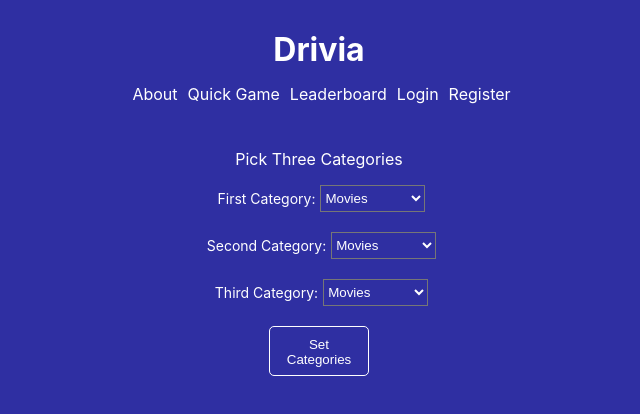
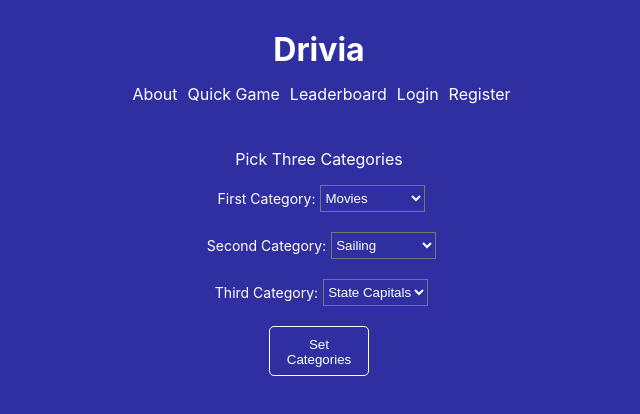
Before and after one commit to jordanhenn/drivia-client, a React (Create React App) app: page /gamesetup in a window 1280 px wide. Shown: the top 414 px of the page, without its empty margins (321-961 px from the left). Built offline with nearby package versions, Linux system fonts and the light colour scheme.

Commit message:
altered game setup

```diff
--- a/src/routes/GameSetupPage/GameSetupPage.css
+++ b/src/routes/GameSetupPage/GameSetupPage.css
@@ -34,3 +34,7 @@ button:hover {
     background-color: white;
     color: #2F2FA2;
 }
+
+.categories-set {
+    margin-bottom: 10px;
+}
--- a/src/routes/GameSetupPage/GameSetupPage.js
+++ b/src/routes/GameSetupPage/GameSetupPage.js
@@ -9,9 +9,9 @@ class GameSetupPage extends Component {
 
   state = {
     categoryOne: "movies",
-    categoryTwo: "movies",
-    categoryThree: "movies",
-    categoriesSet: "false",
+    categoryTwo: "sailing",
+    categoryThree: "state-capitals",
+    categoriesSet: false,
     error: null
   }
 
@@ -63,31 +63,25 @@ class GameSetupPage extends Component {
     this.setState({ categoryThree: e.target.value });
   }
 
-  renderStartGame() {
-    if (this.state.categoriesSet === true) {
-      return (<Link to={'/game'}>
-        Click here to start the game
-      </Link>)
-    }
-  }
-
   componentDidMount() {
     this.context.clearScore()
   }
 
   render() {
     const { error } = this.state
+    console.log(this.state.categoriesSet)
     return (
       <div>
       <div role='alert'>
           {error && <p className='red'>{error}</p>}
         </div>
+      {!(this.state.categoriesSet) ?
       <form className='categories' onSubmit={(e) => this.handleCategorySubmit(e)}>
           <fieldset>
             <legend>Pick Three Categories</legend>
             <div className="category-styling">
             <label htmlFor="categorytwo">First Category:</label>
-            <select defaultValue="movies" name="categoryone" id="categoryone" onChange={(e) => this.handleCategoryOneChange(e)} required>
+            <select defaultValue={this.state.categoryOne} name="categoryone" id="categoryone" onChange={(e) => this.handleCategoryOneChange(e)} required>
               <option value="movies">Movies</option>
               <option value="history">History</option>
               <option value="science">Science</option>
@@ -99,7 +93,7 @@ class GameSetupPage extends Component {
             </div>
             <div className="category-styling">
             <label htmlFor="categorytwo">Second Category:</label>
-            <select defaultValue="movies" name="categorytwo" id="categorytwo" onChange={(e) => this.handleCategoryTwoChange(e)} required>
+            <select defaultValue={this.state.categoryTwo} name="categorytwo" id="categorytwo" onChange={(e) => this.handleCategoryTwoChange(e)} required>
               <option value="movies">Movies</option>
               <option value="history">History</option>
               <option value="science">Science</option>
@@ -111,7 +105,7 @@ class GameSetupPage extends Component {
             </div>
             <div className="category-styling">
             <label htmlFor="categorythree">Third Category:</label>
-            <select defaultValue="movies" name="categorythree" id="categorythree" onChange={(e) => this.handleCategoryThreeChange(e)} required>
+            <select defaultValue={this.state.categoryThree} name="categorythree" id="categorythree" onChange={(e) => this.handleCategoryThreeChange(e)} required>
               <option value="movies">Movies</option>
               <option value="history">History</option>
               <option value="science">Science</option>
@@ -123,8 +117,13 @@ class GameSetupPage extends Component {
             </div>
           </fieldset>
           <button type="submit">Set Categories</button>
-        </form>
-        {this.renderStartGame()}
+        </form> :
+        <div>
+          <p className='categories-set'>The categories have been set. Click the button below to start the game.</p>
+          <Link style={{textDecoration: 'none', padding: '10px', border: '1px solid white', borderRadius: '5px'}} to={'/game'}>
+        Start
+      </Link>
+        </div>}
       </div>
     )
   }
```
